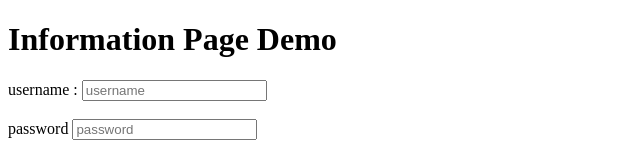
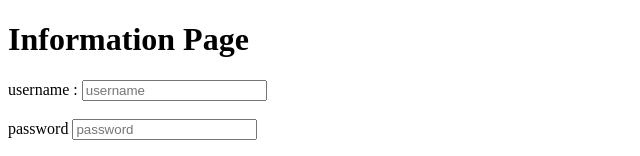
Before and after one commit to AP10100/demo, a plain HTML site: page index/index.html in a window 1280 px wide. Shown: the top 156 px of the page, without its empty margins (0-640 px from the left). Drawn offline with Linux system fonts and the light colour scheme.

Commit message:
Update index.html

```diff
--- a/index/index.html
+++ b/index/index.html
@@ -7,7 +7,7 @@
     <title>for</title>
 </head>
 <body>
-    <h1>Information Page Demo  </h1>
+    <h1>Information Page </h1>
     <form action="thankyou.html" method="GET">
         <label for="username">username :</label>
         <input type="text" id="username" name="username" placeholder="username" >
```
